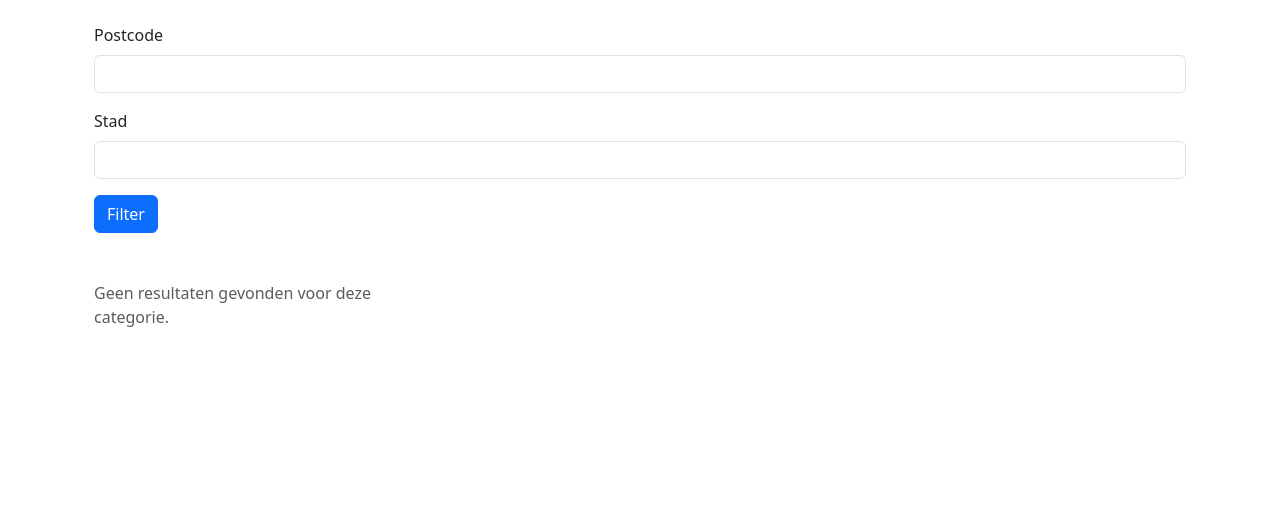
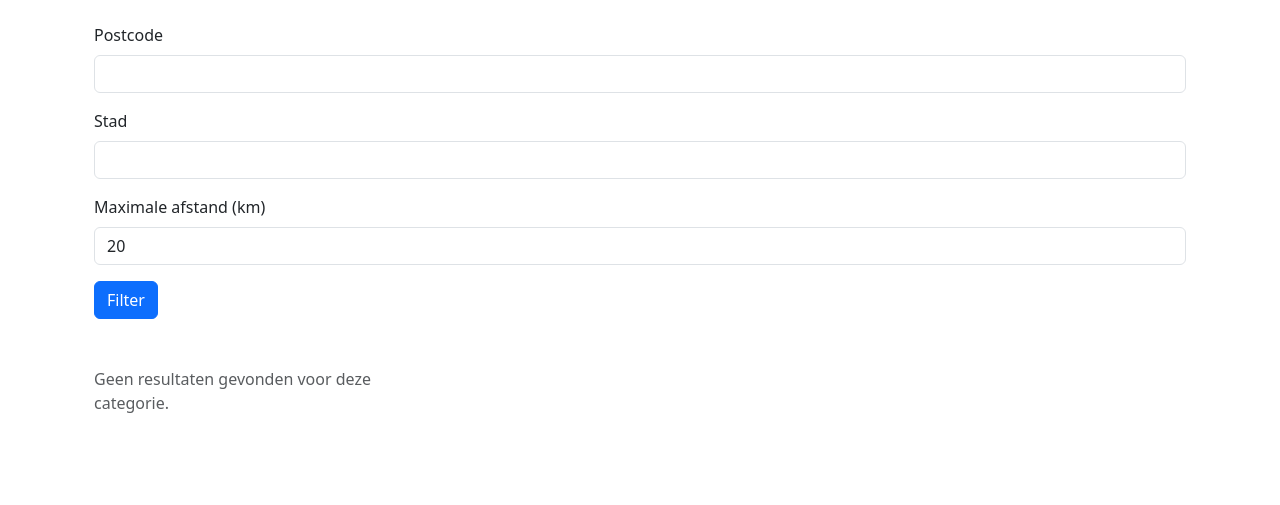
Before and after one commit to thomasvangompel/antiqua, a Flask app: page /filter/posters in a window 1280 px wide. Shown: the part 171-676 px from the top of the page. Run offline with Flask 3, Linux system fonts and the light colour scheme; data that the repository does not hold is empty; parts of the project's set-up code (start-up, migrations or seed data) failed here and were passed over; some libraries are stand-ins or nearby versions.

Commit message:
filter verbeteren met ratio

```diff
--- a/app/routes.py
+++ b/app/routes.py
@@ -1307,6 +1307,8 @@ def filter_items(category):
     page = request.args.get('page', 1, type=int)
     per_page = 9
 
+    radius = request.args.get('radius', 20, type=int)  # default 20 km
+
     sort_by = request.args.get('sort_by', 'relevant')
     postcode = request.args.get('postcode', '').strip()
     stad = request.args.get('stad', '').strip()
@@ -1343,8 +1345,9 @@ def filter_items(category):
             for item in all_items:
                 if item.user and item.user.latitude and item.user.longitude:
                     dist = haversine(user_lat, user_lon, item.user.latitude, item.user.longitude)
-                    if dist <= 20:  # 20 km radius
+                    if dist <= radius:
                         filtered_items.append(item)
+            # paginatie etc. hier verder
 
             total = len(filtered_items)
             start = (page - 1) * per_page
--- a/app/templates/filter.html
+++ b/app/templates/filter.html
@@ -26,6 +26,12 @@
     <div class="mb-3" id="validationMessage" style="display:none; color:green; font-weight:bold;">
       ✔️ Postcode en stad gevalideerd
     </div>
+
+    <div class="mb-3">
+    <label for="radius" class="form-label">Maximale afstand (km)</label>
+    <input type="number" name="radius" id="radius" class="form-control" min="1" max="100" step="1"
+          value="{{ selected_radius|default(20) }}">
+  </div>
 
     <button type="submit" class="btn btn-primary">Filter</button>
   </form>
```
